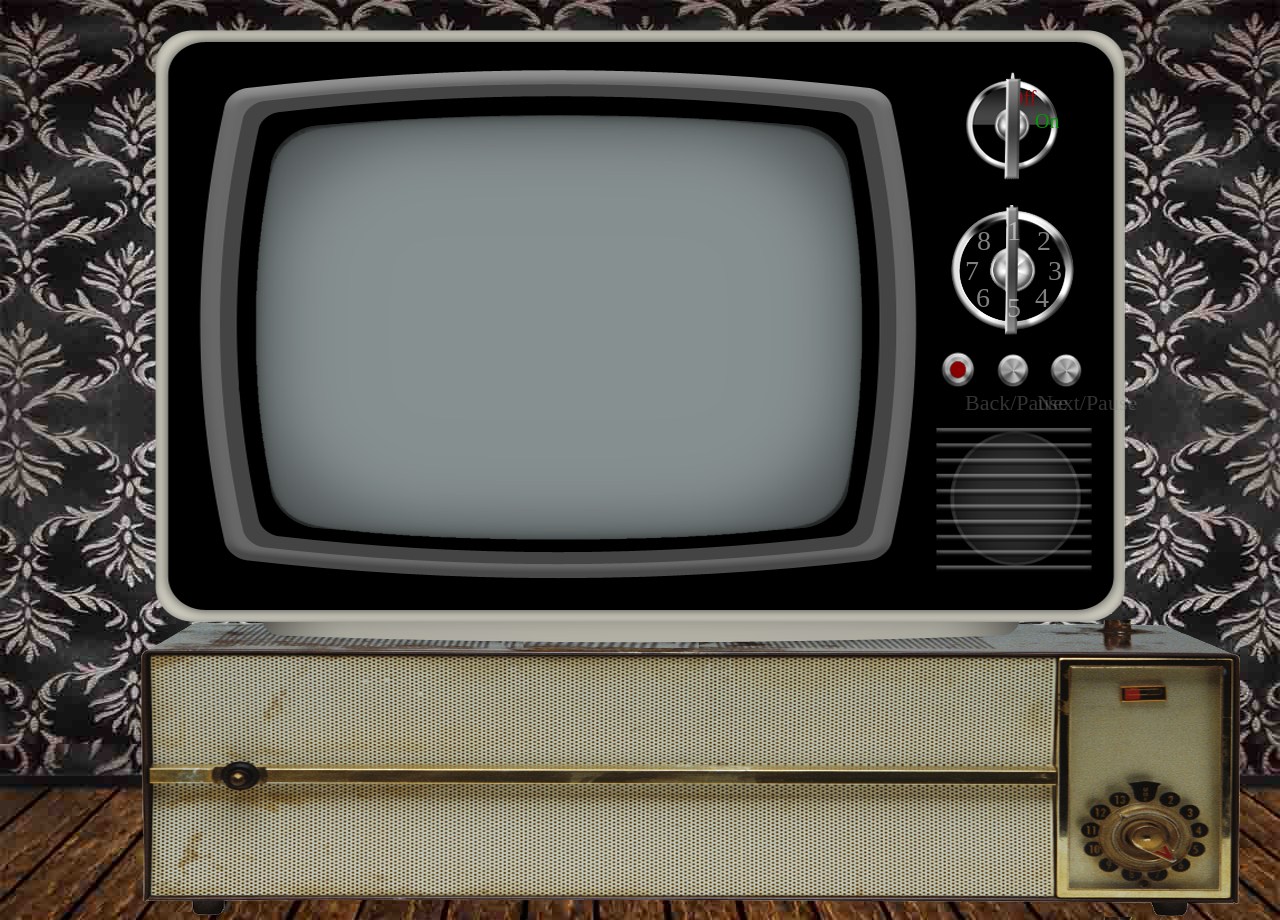
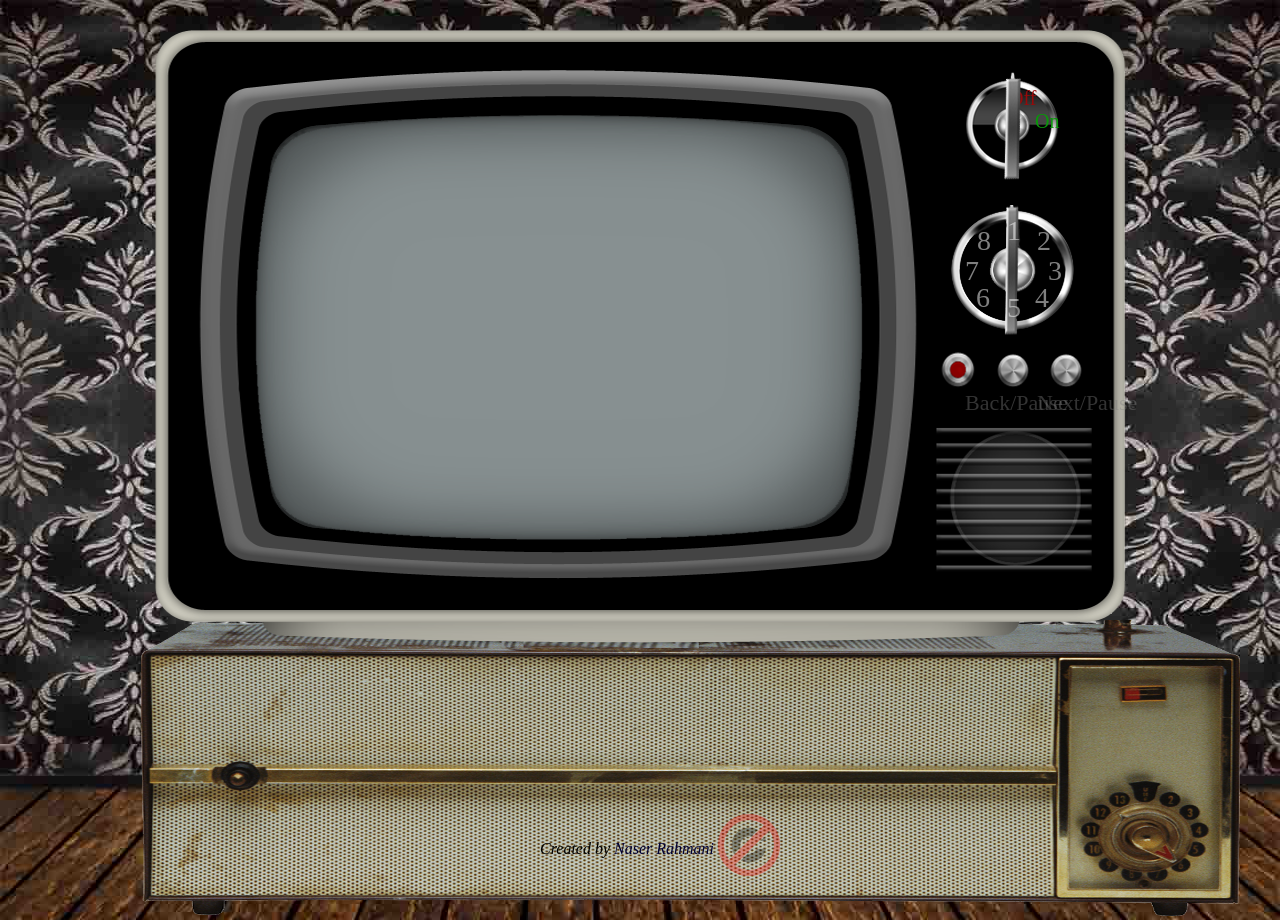
Before and after one commit to naserr/tv, a PHP site: page / in a window 1280 px wide. Run offline with PHP 8.4, Linux system fonts and the light colour scheme.

Commit message:
finally...! :D

```diff
--- a/index.php
+++ b/index.php
@@ -76,7 +76,11 @@
 
 			</div>
         </div>
-        <div class="tvtable"></div>
+        <div class="tvtable">
+            <div class="footer">
+            <p>Created by <a href="http://www.naserr.ir">Naser Rahmani  </a><img class="b" src="img/anti-copyright.png" width="70" height="70" /></p>
+            </div>
+        </div>
 </div>
 </body>
 </html>
--- a/style.css
+++ b/style.css
@@ -358,12 +358,6 @@ div.tv div.glass{
 	margin:280px 0px 0px 115px;
 	position:absolute;
 }
-
-div.tvtable{
-	background-image:url(img/oldtable.png);
-	width:1100px;
-	height:300px;
-}
 div.box div.otext{
 	background-image:url(img/bgtxt.png);
 	background-repeat:no-repeat;
@@ -379,5 +373,39 @@ div.box div.otext{
 	font-weight:bold;
 	opacity:0.8;
 	-webkit-opacity:0.8;
+}
+div.tvtable{
+	background-image:url(img/oldtable.png);
+	background-repeat:no-repeat;
+	width:1100px;
+	min-height:300px;
+}
+div.footer{
+	font:"Birch Std";
+	position:absolute;
+	width:400px;
+	margin:220px 0px 0px 400px;
+	font-size:14px;
 
 }
+div.footer img.b{
+	margin-top:-30px;
+	position:absolute;
+	opacity:0.3;
+	-webkit-opacity:0.3;
+}
+
+div.footer p{
+	font:"Birch Std";
+	font-size:16px;
+	text-decoration:none;
+	font-style:italic;
+
+}
+div.footer a{
+	font:"Birch Std";
+	font-size:16px;
+	text-decoration:none;
+	color:#000033;
+	font-style:italic;
+}
```
Also changed, not shown: img/anti-copyright.png (added), readme.md.
